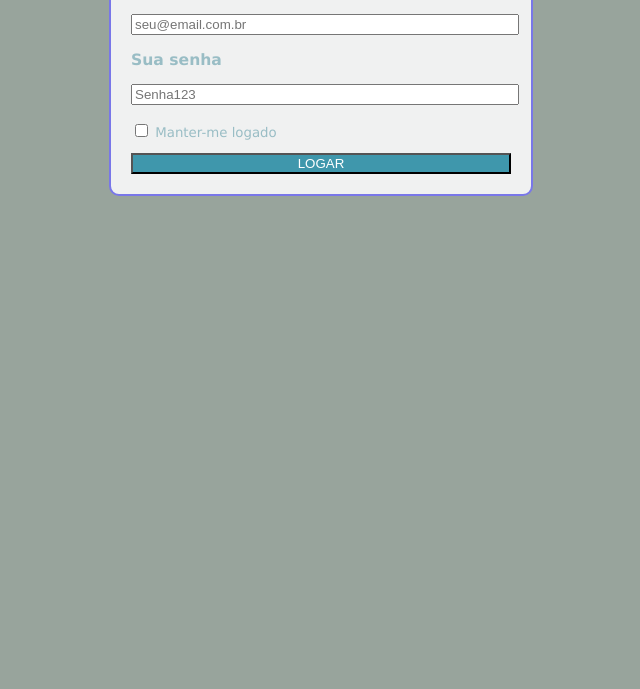
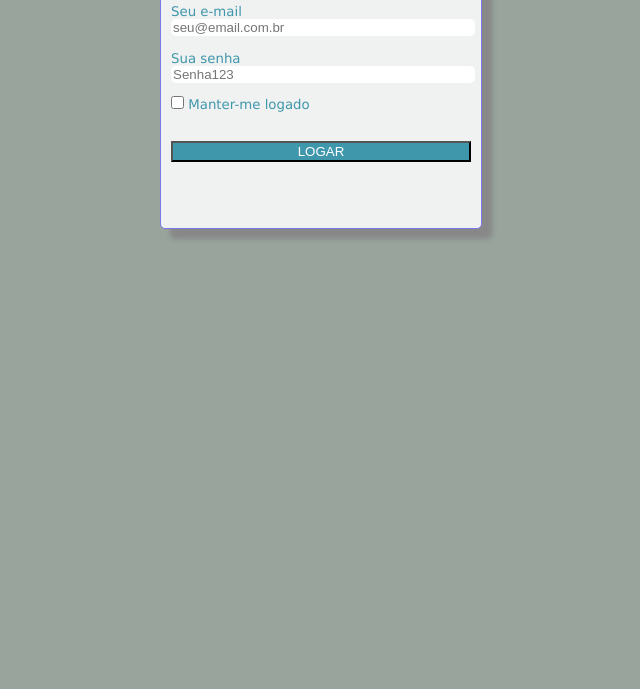
Before and after one commit to LarcherDev/TelaDeLogin, a plain HTML site: page index.html in a window 1280 px wide. Shown: the part 111-800 px from the top of the page, without its empty margins (319-959 px from the left). Drawn offline with Linux system fonts and the light colour scheme.

Commit message:
correção de credenciais

```diff
--- a/index.html
+++ b/index.html
@@ -6,24 +6,29 @@
     <script src="script.js" defer></script>
   </head>
   <body>
-  <section>
+    <div>
+      <form onsubmit="return validarEmail();">
         <h1>Login</h1>
-    <div>
-      <h3>
-        <p>Seu e-mail</p>
-        <input id="email" type="email" placeholder="seu@email.com.br">
-        <p>Sua senha</p>
-        <input id="senha" type="text" placeholder="Senha123">
-      </h3>
-        <p>
-          <input type="checkbox"> Manter-me logado
-        </p>
-      <button onclick="login()">LOGAR</button>
+        <label for="email">Seu e-mail</label><br />
+        <input
+          id="email"
+          type="email"
+          placeholder="seu@email.com.br"
+          pattern="^[a-zA-Z0-9._%+-]+@[a-zA-Z0-9.-]+\.(com|com\.br)$"
+          required
+        /><br /><br />
+        <label for="senha">Sua senha</label><br />
+        <input
+          id="senha"
+          type="password"
+          placeholder="Senha123"
+          required
+        /><br />
+        <p><input type="checkbox" id="salvarLogin" /> Manter-me logado</p>
+        <br />
+        <button type="submit">LOGAR</button><br /><br />
+      </form>
     </div>
-  </section>
-  <div>
     <p id="retorno"></p>
-  </div>
-
   </body>
 </html>
--- a/script.js
+++ b/script.js
@@ -1,7 +1,23 @@
 function login() {
-const email = document.getElementById("email").value;
-const senha = document.getElementById("senha").value;
-const retorno = document.getElementById("retorno");
+  const email = document.getElementById("email").value;
+  const senha = document.getElementById("senha").value;
+  const retorno = document.getElementById("retorno");
+  const SalvarLogin = document.getElementById("salvarLogin").checked;
 
-retorno.innerHTML = `Email: ${email}<br>Senha: ${senha}`;
+  retorno.innerHTML = `Email: ${email}<br>Senha: ${senha}<br>Salvar Login: ${SalvarLogin}`;
 }
+
+function validarEmail() {
+  const emailInput = document.getElementById("email");
+  const pattern = /^[a-zA-Z0-9._%+-]+@[a-zA-Z0-9.-]+\.(com|com\.br)$/;
+  const retorno = document.getElementById("retorno");
+  if (!pattern.test(emailInput.value)) {
+    retorno.textContent = "E-mail inválido!";
+    retorno.style.color = "red";
+    return false;
+  }
+  retorno.textContent = "";
+  login();
+  retorno.style.color = "green";
+  return false;
+}
--- a/style.css
+++ b/style.css
@@ -1,41 +1,52 @@
-body{
+body {
   background-color: #98a49c;
-  font-family: 'Lucida Sans', 'Lucida Sans Regular', 'Lucida Grande', 'Lucida Sans Unicode', Geneva, Verdana, sans-serif;
+  font-family: "Lucida Sans", "Lucida Sans Regular", "Lucida Grande",
+    "Lucida Sans Unicode", Geneva, Verdana, sans-serif;
   place-items: center;
   display: block;
   justify-content: center;
 }
-section{
+form {
   background-color: #f0f1f1;
   border-style: solid;
-  border-width: 2px;
-  border-radius: 10px;
+  border-width: 1px;
+  border-radius: 5px;
   border-color: rgb(121, 119, 233);
   padding: 10px;
   color: #3f97ac;
-  max-width: 400px;
-  max-height: 300px;
-  width: 90%;
+  width: 300px;
+  height: 300px;
+  margin: auto;
+  box-shadow: 10px 10px 5px #888888;
 }
-h1{
+h1 {
   text-align: center;
-  margin: 0px;
+  margin: 20px;
   font-size: 40px;
 }
-h3 input{
+p input {
+  width: auto;
+}
+input {
   width: 100%;
   margin: 0px;
+  border: 0px;
+  border-radius: 5px;
 }
-div{
+div {
   padding: 10px;
   font-size: smaller;
   color: #99bdc5;
 }
-button{
+button {
   width: 100%;
   color: #ffffff;
   background-color: #3f97ac;
 }
-button:hover{
+button:hover {
   opacity: 0.5;
 }
+#retorno {
+  text-align: center;
+  font-size: 20px;
+}
```
Lines whose indentation alone changed are shown as unchanged.
